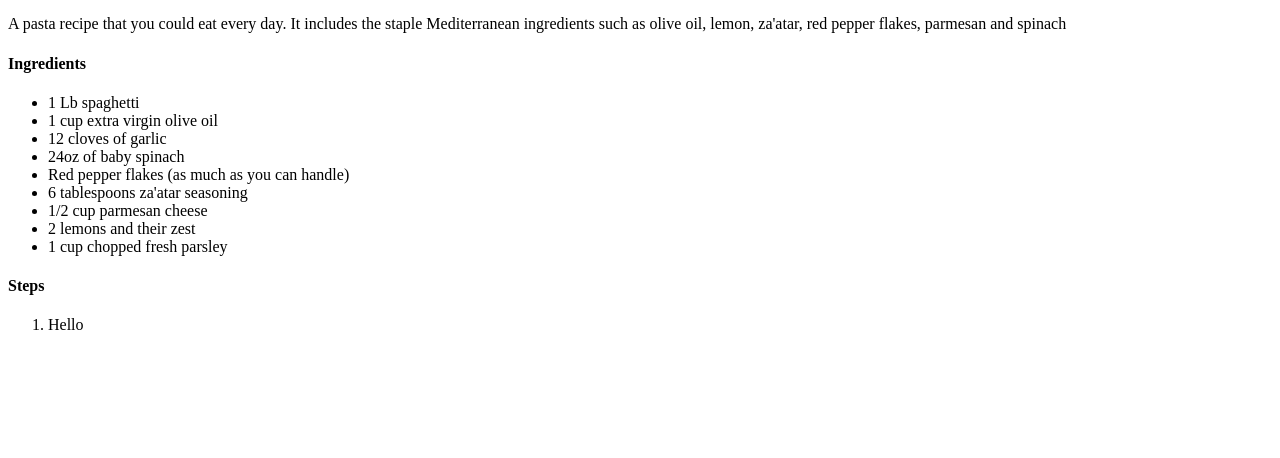
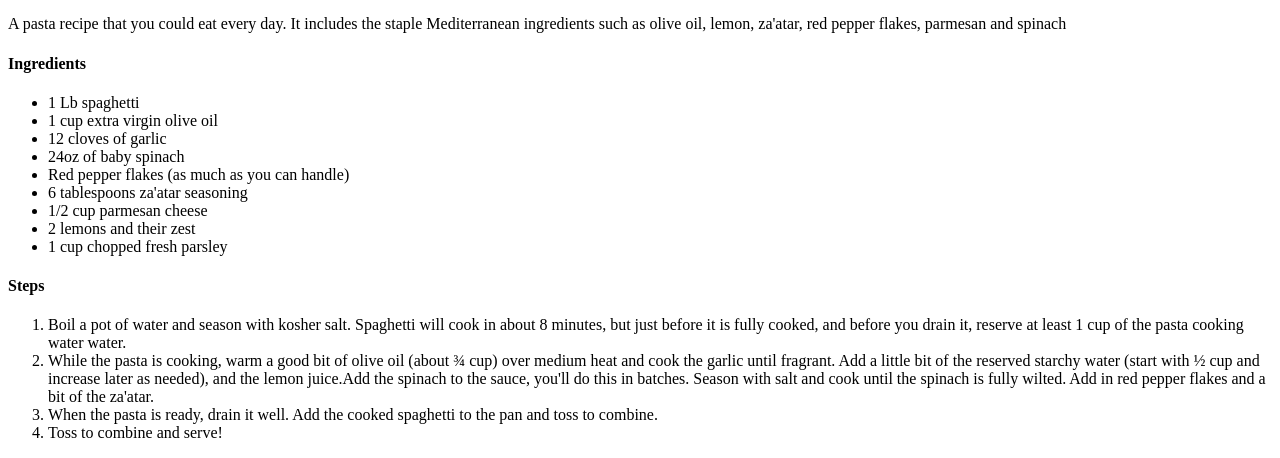
Before and after one commit to jcouillard811/odin-recipes, a plain HTML site: page recipes/spinach_pasta.html in a window 1280 px wide. Shown: the part 428-886 px from the top of the page. Before the commit the page ends 800 px from the top, so only its background shows below. Drawn offline with Linux system fonts and the light colour scheme.

Commit message:
spinach_pasta.html

```diff
--- a/recipes/spinach_pasta.html
+++ b/recipes/spinach_pasta.html
@@ -30,7 +30,10 @@
     </ul>
     <h4>Steps</h4>
     <ol>
-        <li>Hello</li>
+        <li>Boil a pot of water and season with kosher salt. Spaghetti will cook in about 8 minutes, but just before it is fully cooked, and before you drain it, reserve at least 1 cup of the pasta cooking water water.</li>
+        <li>While the pasta is cooking, warm a good bit of olive oil (about ¾ cup) over medium heat and cook the garlic until fragrant. Add a little bit of the reserved starchy water (start with ½ cup and increase later as needed), and the lemon juice.Add the spinach to the sauce, you'll do this in batches. Season with salt and cook until the spinach is fully wilted. Add in red pepper flakes and a bit of the za'atar.</li>
+        <li>When the pasta is ready, drain it well. Add the cooked spaghetti to the pan and toss to combine.</li>
+        <li>Toss to combine and serve!</li>
     </ol>
 </body>
 
```
